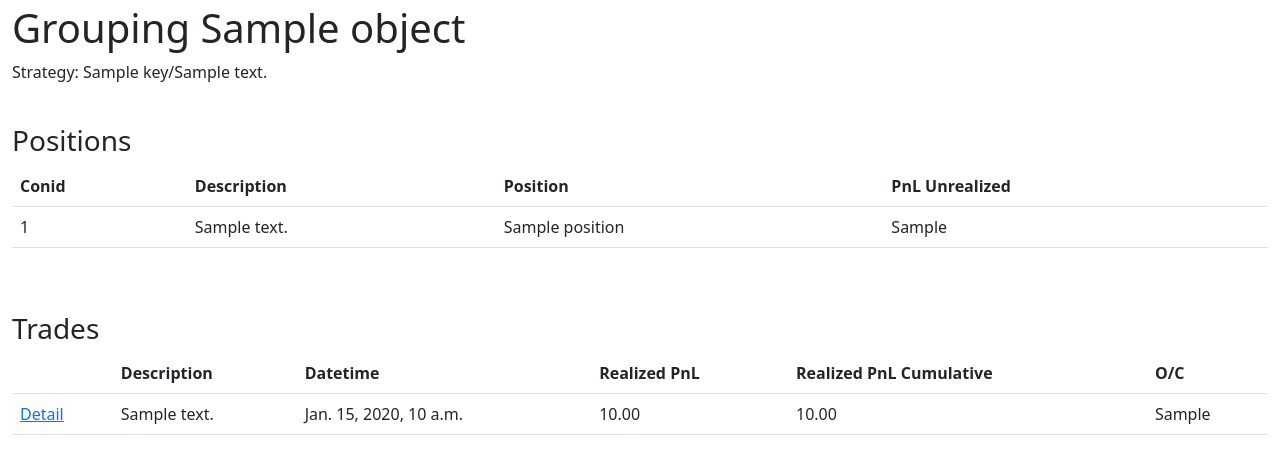
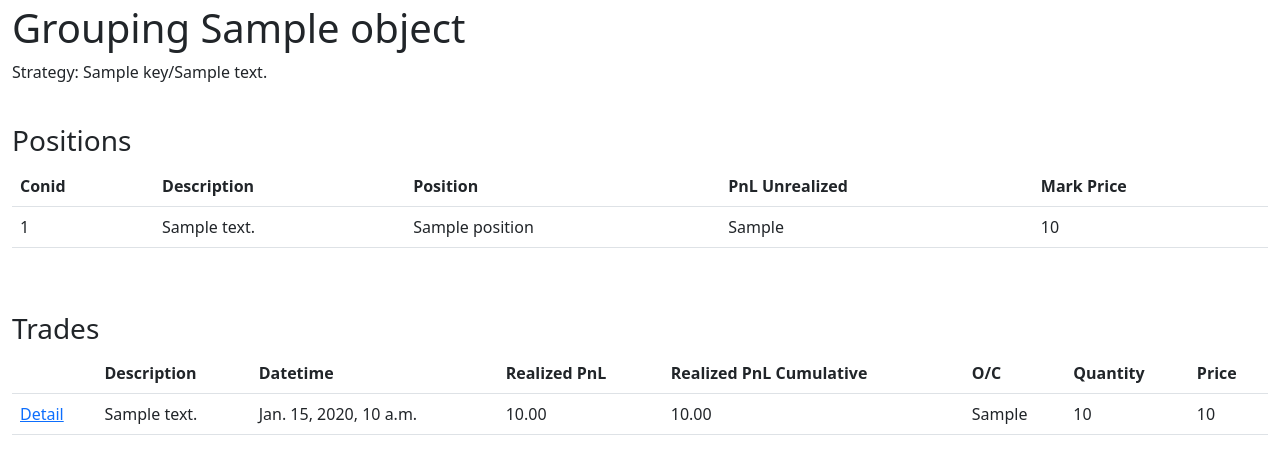
Before and after one commit to westonplatter/finx-tracker, a Django app: template finx_tracker/templates/groupings/grouping_detail.html in a window 1280 px wide. Shown: the part 56-530 px from the top of the page. Run offline with Django 4.2, Linux system fonts and the light colour scheme; the template is opened without the code that fills it: most values are stand-ins (such as "Sample title", 1, 10 or a date in 2020); some libraries are stand-ins or nearby versions.

Commit message:
add entry and current prices

```diff
--- a/finx_tracker/portfolios/models.py
+++ b/finx_tracker/portfolios/models.py
@@ -72,8 +72,7 @@ class Position(models.Model):
     conid = models.IntegerField(blank=False, null=False)
 
     position = models.IntegerField(blank=True, null=True)
-    mark_value = models.FloatField(blank=True, null=True)
-    mark_value = models.FloatField(blank=True, null=True)
+    mark_price = models.FloatField(blank=True, null=True)
     open_price = models.FloatField(blank=True, null=True)
     cost_basis = models.FloatField(blank=True, null=True)
     cost_basis_money = models.FloatField(blank=True, null=True)
--- a/finx_tracker/portfolios/views.py
+++ b/finx_tracker/portfolios/views.py
@@ -54,7 +54,7 @@ class TradeUpdateView(LoginRequiredMixin, UpdateView):
     template_name = "portfolios/trade_form.html"
     slug_field = "trade_id"
     slug_url_kwarg = "trade_id"
-    success_url = reverse_lazy("portfolios:trades-list")
+    success_url = reverse_lazy("portfolios:trade-list")
     form_class = TradeForm
 
     def get_form_kwargs(self) -> Dict[str, Any]:
@@ -101,7 +101,7 @@ class GroupingDetailView(LoginRequiredMixin, DetailView):
         return (
             Position.objects.prefetch_related("groupings")
             .filter(originating_transaction_id__in=transaction_ids)
-            .values("conid", "symbol", "description", "fifo_pnl_unrealized", "position")
+            .values("conid", "symbol", "description", "fifo_pnl_unrealized", "position", "mark_price")
         )
 
     def get_context_data(self, **kwargs: Any) -> Dict[str, Any]:
--- a/finx_tracker/templates/groupings/grouping_detail.html
+++ b/finx_tracker/templates/groupings/grouping_detail.html
@@ -18,6 +18,7 @@
     <th>Description</th>
     <th>Position</th>
     <th>PnL Unrealized</th>
+    <th>Mark Price</th>
   </tr>
 
   {% for position in position_list %}
@@ -26,6 +27,7 @@
     <td>{{ position.description }}</td>
     <td>{{ position.position }}</td>
     <td>{{ position.fifo_pnl_unrealized }}</td>
+    <td>{{ position.mark_price }}</td>
   </tr>
   {% endfor %}
 </table>
@@ -43,6 +45,8 @@
     <th>Realized PnL</th>
     <th>Realized PnL Cumulative</th>
     <th>O/C</th>
+    <th>Quantity</th>
+    <th>Price</th>
   </tr>
 
   {% for trade in trade_list %}
@@ -54,6 +58,8 @@
     <td>{{ trade.fifo_pnl_realized|floatformat:2|intcomma }}</td>
     <td>{{ trade.fifo_pnl_realized_cumsum|floatformat:2|intcomma }}</td>
     <td>{{ trade.open_close_indicator }}</td>
+    <td>{{ trade.quantity }}</td>
+    <td>{{ trade.trade_price }}</td>
   </tr>
   {% endfor %}
 </table>
```
